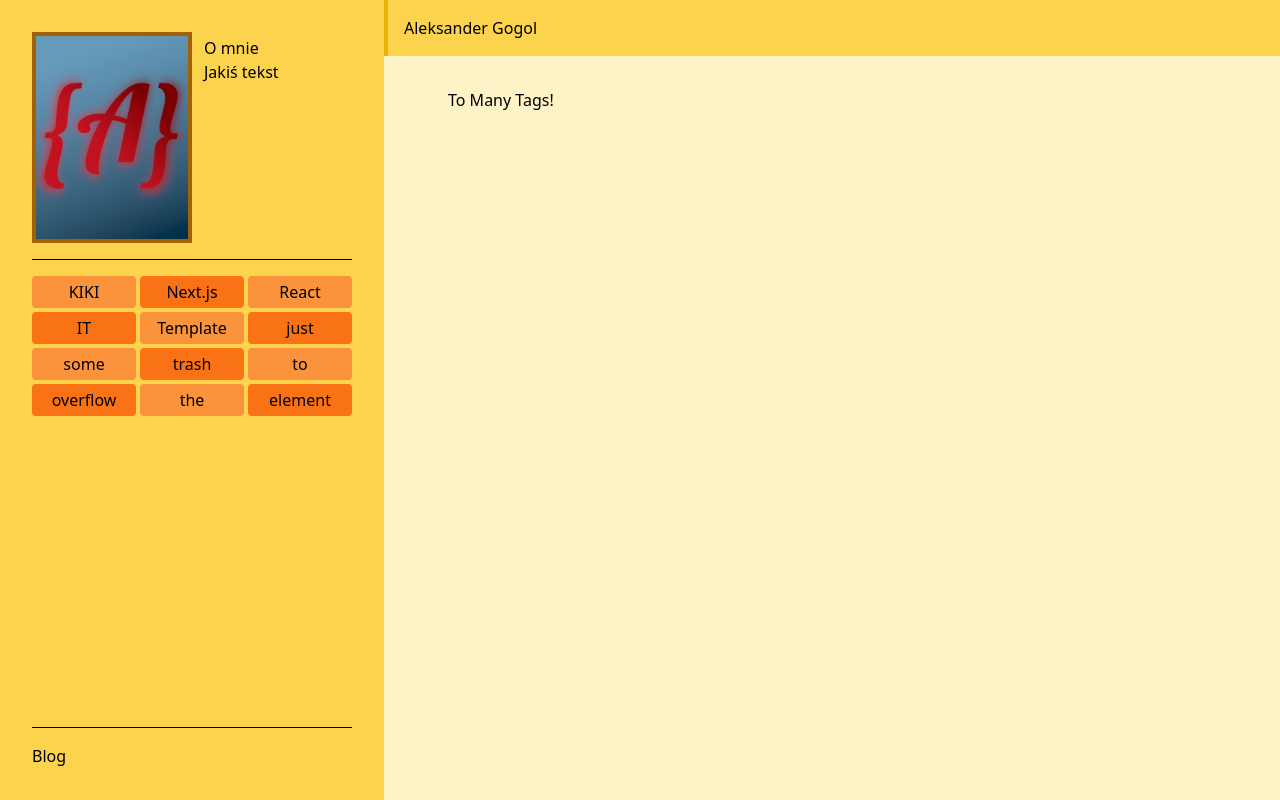
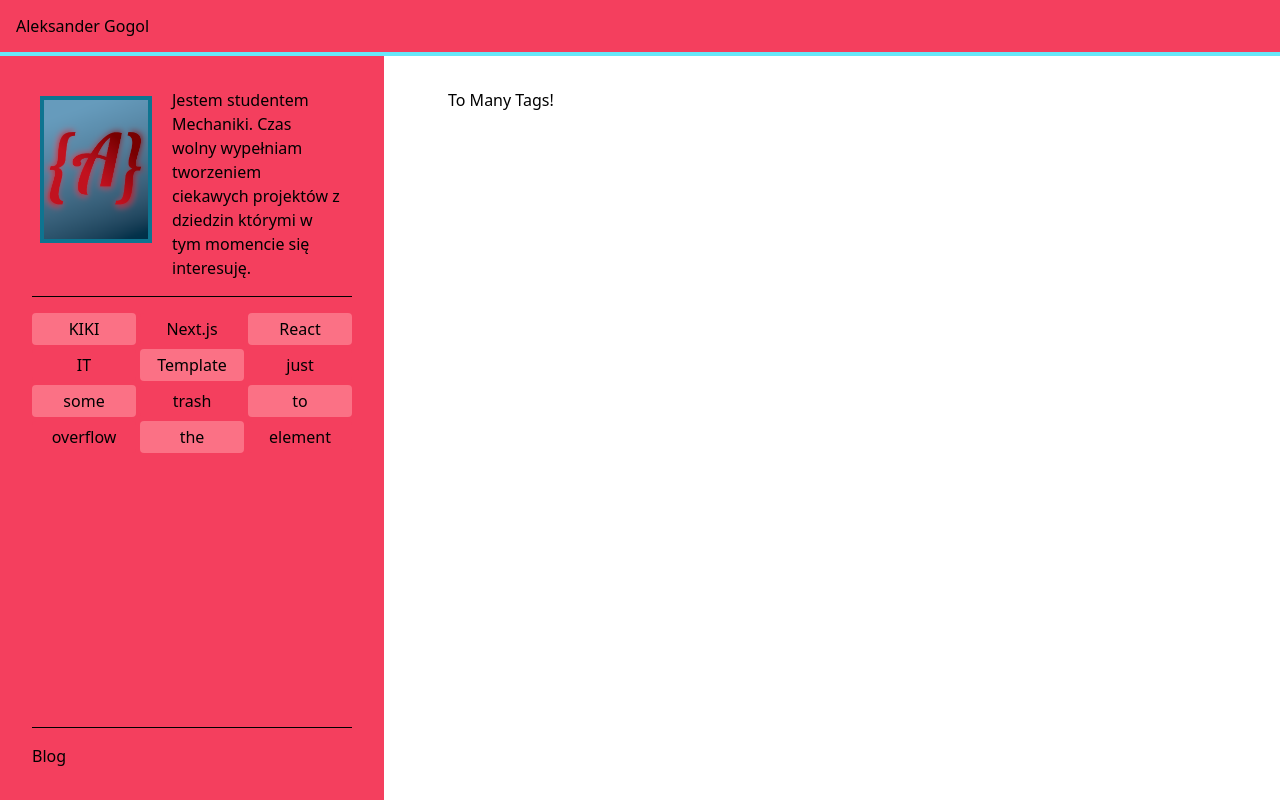
Before and after one commit to catvatar/portfolio, a Next.js app: page / in a window 1280 px wide. Built offline with nearby package versions, Linux system fonts and the light colour scheme.

Commit message:
more fun with colors

```diff
--- a/src/app/layout.tsx
+++ b/src/app/layout.tsx
@@ -16,7 +16,7 @@ export default function RootLayout({
 }) {
   return (
     <html lang="en">
-      <body className="bg-primary-100">{children}</body>
+      <body className="font-proxima bg-white text-black">{children}</body>
     </html>
   );
 }
--- a/src/components/about-me-element.tsx
+++ b/src/components/about-me-element.tsx
@@ -3,18 +3,22 @@ import Image from "next/image";
 
 export default function AboutMeElement() {
   return (
-    <div className="grid grid-cols-2">
+    <div className="grid grid-cols-5 lg:max-xl:grid-cols-2 ">
+      <div className="col-span-2 p-2">
         <Image
           src="/profile.png"
           width={9999}
           height={0}
           alt="test"
-        className="border-detail-700 border-4"
+          className="border-4 border-detail-700"
         />
+      </div>
 
-      <div className="px-3 py-1">
-        <h1>O mnie</h1>
-        <p>Jakiś tekst</p>
+      <div className="col-span-3 flex flex-col justify-center px-3">
+        <p>
+          Jestem studentem Mechaniki. Czas wolny wypełniam tworzeniem ciekawych
+          projektów z dziedzin którymi w tym momencie się interesuję.
+        </p>
       </div>
     </div>
   );
--- a/src/components/blog-element.tsx
+++ b/src/components/blog-element.tsx
@@ -15,7 +15,7 @@ export function BlogElement({ id, title, tags, img, date, type }) {
 
   return (
     <div
-      className="border-detail-500 group overflow-hidden rounded-tl-2xl border-8 border-b-0 border-r-0 md:h-80 xl:h-96"
+      className="group overflow-hidden rounded-tl-2xl border-8 border-b-0 border-r-0 border-detail-300 md:h-80 xl:h-96"
       id="blog-element"
     >
       <div className="-mt-px flex overflow-hidden md:h-3/4">
@@ -29,7 +29,7 @@ export function BlogElement({ id, title, tags, img, date, type }) {
           }}
           width={16}
           height={9}
-          className="border-detail-500 bg-detail-500 cursor-pointer rounded-br-2xl border-8 border-l-0 border-t-0 object-scale-down"
+          className="cursor-pointer rounded-br-2xl border-8 border-l-0 border-t-0 border-detail-300 bg-detail-300 object-scale-down"
           onClick={() => {
             router.push(`posts/${type}/${id}`);
           }}
--- a/src/components/side-navigation-wrapper.tsx
+++ b/src/components/side-navigation-wrapper.tsx
@@ -11,11 +11,11 @@ export default function SideNavigationigationWrapper({ children }) {
       id="side-navigation"
       className={clsx(
         //by default isOpen is false
-        "bg-primary-300 fixed bottom-0 top-0 z-auto border-r-0 border-detail-dark",
+        "border-detail-dark fixed bottom-0 top-14 z-auto border-r-0 bg-secondary-500",
         "lg:block lg:w-sidebar-small xl:w-sidebar-large",
         {
           "invisible lg:visible": !isOpen,
-          "bg-primary-300 fixed inset-x-0 bottom-0 top-14": isOpen,
+          "fixed inset-x-0 bottom-0 top-14 bg-secondary-500": isOpen,
         },
       )}
     >
--- a/src/components/tag-element.tsx
+++ b/src/components/tag-element.tsx
@@ -9,7 +9,7 @@ export default function TagElement({ tag, parity }) {
   return (
     <li
       className={clsx(
-        "hover:bg-secondary-300 col-auto rounded border-0 p-1 text-center text-black",
+        "col-auto rounded border-0 p-1 text-center hover:bg-secondary-300",
         {
           "bg-secondary-500": parity !== 0 && !tagIsClicked,
           "bg-secondary-400": parity == 0 && !tagIsClicked,
--- a/src/ui/global-navigation.tsx
+++ b/src/ui/global-navigation.tsx
@@ -8,7 +8,7 @@ export function GlobalNavigation({ children }: { children: React.ReactNode }) {
       <OpenContextProvider>
         <SideNavigation />
         {/* small screen transparent? */}
-        <div className="sticky top-0 lg:pl-sidebar-small xl:pl-sidebar-large">
+        <div className="sticky top-0">
           <TopNavigation />
         </div>
       </OpenContextProvider>
--- a/src/ui/top-navigation.tsx
+++ b/src/ui/top-navigation.tsx
@@ -3,7 +3,7 @@ import MenuButton from "../components/menu-button";
 
 export default function TopNavigation() {
   return (
-    <div className="bg-primary-300 border-detail-500 grid h-14 w-auto grid-flow-col content-center justify-stretch border-l-4 px-4">
+    <div className="grid h-14 w-auto grid-flow-col content-center justify-stretch border-b-4 border-detail-300 bg-secondary-500 px-4">
       <div className="judtify-self-start">Aleksander Gogol</div>
       <BackElement />
       <div className="justify-self-end">
--- a/tailwind.config.ts
+++ b/tailwind.config.ts
@@ -16,9 +16,9 @@ export default {
     extend: {
       colors: {
         //Aliasing colors
-        primary: colors.amber,
-        secondary: colors.orange,
-        detail: colors.yellow,
+        primary: colors.neutral,
+        secondary: colors.rose,
+        detail: colors.cyan,
 
         debug: "#ff0000",
       },
```
Lines whose indentation alone changed are shown as unchanged.
